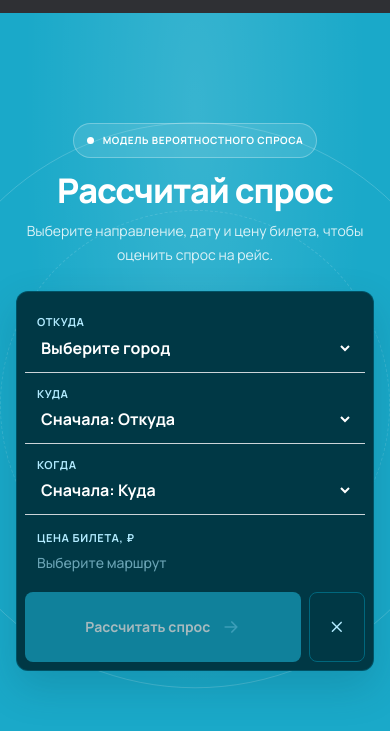
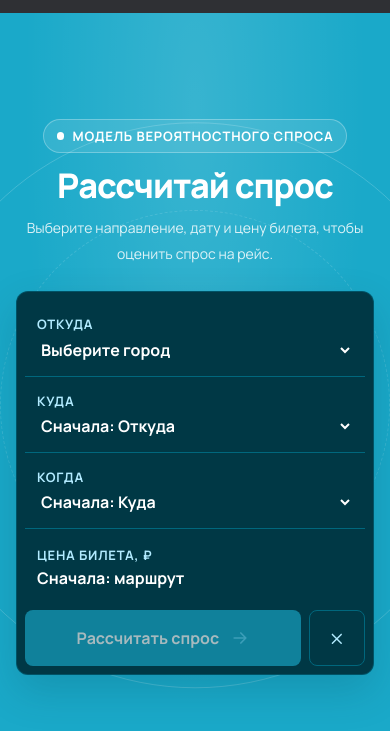
Before and after one commit to vintage19111/reshis_2026, a plain HTML site: page index.html in a window 390 px wide. Shown: the part 51-782 px from the top of the page. Drawn offline with nearby package versions, Linux system fonts and the light colour scheme.

Commit message:
Polish responsive demand form and chart

```diff
--- a/index.html
+++ b/index.html
@@ -104,7 +104,7 @@
                 type="number"
                 inputmode="numeric"
                 step="1"
-                placeholder="Выберите маршрут"
+                placeholder="Сначала: маршрут"
                 disabled
                 required
               />
--- a/script.js
+++ b/script.js
@@ -658,27 +658,6 @@ function drawQuantileChart() {
     }),
   );
 
-  const capacityLabel = "Мест: " + numberFormat.format(chart.seats);
-  const capacityLabelWidth = capacityLabel.length * 7.2 + 16;
-  const capacityLabelX = plotRight - capacityLabelWidth;
-  const capacityLabelY = Math.max(plotTop, capacityY - 25);
-  quantileChart.append(
-    createSvgElement("rect", {
-      x: capacityLabelX,
-      y: capacityLabelY,
-      width: capacityLabelWidth,
-      height: 21,
-      rx: 8,
-      class: "chart-label-bg--limit",
-    }),
-    createSvgElement("text", {
-      x: capacityLabelX + capacityLabelWidth / 2,
-      y: capacityLabelY + 14,
-      "text-anchor": "middle",
-      class: "chart-label chart-label--limit",
-    }, capacityLabel),
-  );
-
   points.forEach((point) => {
     const isMedian = point.level === 0.5;
     const isSelected = point.level === chart.selectedLevel;
--- a/style.css
+++ b/style.css
@@ -28,6 +28,8 @@
   --line-height-body-md: 1.25rem;
   --font-size-body-lg: 1rem;
   --line-height-body-lg: 1.5rem;
+  --font-size-body-xl: 1.125rem;
+  --line-height-body-xl: 1.625rem;
   --font-size-title-sm: 1rem;
   --line-height-title-sm: 1.375rem;
   --font-size-headline-md: 1.25rem;
@@ -40,6 +42,8 @@
   --line-height-headline-xl-mobile: 2rem;
   --font-size-display-hero: 3.25rem;
   --line-height-display-hero: 3.625rem;
+  --font-size-display-hero-start: 3.5rem;
+  --line-height-display-hero-start: 3.875rem;
   --font-size-display-hero-mobile: 2.125rem;
   --line-height-display-hero-mobile: 2.5rem;
   --font-size-metric: 1.5rem;
@@ -639,7 +643,7 @@ button {
 }
 
 .hero__content {
-  width: min(100%, 68rem);
+  width: min(100%, 76rem);
   margin: 0 auto;
   text-align: center;
 }
@@ -653,7 +657,7 @@ button {
   border: 1px solid color-mix(in srgb, var(--color-on-hero-surface) 28%, transparent);
   border-radius: var(--radius-full);
   background: color-mix(in srgb, var(--color-on-hero-surface) 10%, transparent);
-  font-size: var(--font-size-label-sm);
+  font-size: var(--font-size-label-md);
   font-weight: var(--font-weight-bold);
   letter-spacing: var(--letter-spacing-label-sm);
   text-transform: uppercase;
@@ -667,31 +671,26 @@ button {
 }
 
 .hero h1 {
-  font-size: var(--font-size-display-hero);
+  font-size: var(--font-size-display-hero-start);
   font-weight: var(--font-weight-extrabold);
   letter-spacing: var(--letter-spacing-display-hero);
-  line-height: var(--line-height-display-hero);
+  line-height: var(--line-height-display-hero-start);
 }
 
 .hero__description {
   margin-top: 0.75rem;
   color: color-mix(in srgb, var(--color-on-hero-surface) 84%, transparent);
-  font-size: var(--font-size-body-lg);
-  line-height: var(--line-height-body-lg);
+  font-size: var(--font-size-body-xl);
+  line-height: var(--line-height-body-xl);
 }
 
 .route-form {
   display: grid;
-  grid-template-columns:
-    minmax(7.75rem, 1fr)
-    minmax(8rem, 1fr)
-    minmax(7rem, 0.72fr)
-    minmax(7.5rem, 0.78fr)
-    minmax(14rem, auto);
+  grid-template-columns: repeat(4, minmax(0, 1fr));
   gap: 0.2rem;
   align-items: stretch;
-  margin-top: 2rem;
-  padding: 0.45rem;
+  margin: 2.25rem auto 0;
+  padding: 0.55rem;
   border: 1px solid color-mix(in srgb, var(--color-route-border) 60%, transparent);
   border-radius: var(--radius-lg);
   background: var(--color-route-surface);
@@ -705,14 +704,19 @@ button {
   min-width: 0;
   flex-direction: column;
   justify-content: center;
-  padding: 0.7rem 1rem;
+  min-height: 5.25rem;
+  padding: 0.8rem 1rem;
   border-right: 1px solid var(--color-route-border);
+}
+
+.route-form__field:nth-child(4) {
+  border-right: 0;
 }
 
 .route-form__field label {
   margin-bottom: 0.3rem;
   color: var(--color-route-muted);
-  font-size: var(--font-size-label-sm);
+  font-size: var(--font-size-label-md);
   font-weight: var(--font-weight-bold);
   letter-spacing: var(--letter-spacing-label-sm);
   text-transform: uppercase;
@@ -732,10 +736,10 @@ button {
 }
 
 .route-form__field input::placeholder {
-  color: var(--color-route-muted);
-  font-size: var(--font-size-body-sm);
-  font-weight: var(--font-weight-medium);
-  opacity: 0.85;
+  color: var(--color-on-route-surface);
+  font-size: var(--font-size-title-sm);
+  font-weight: var(--font-weight-bold);
+  opacity: 1;
 }
 
 .route-form__field input:focus-visible,
@@ -752,19 +756,28 @@ button {
   white-space: nowrap;
 }
 
+.route-form__field select[aria-disabled="true"] {
+  color: var(--color-on-route-surface);
+  font-size: var(--font-size-title-sm);
+  font-weight: var(--font-weight-bold);
+  text-overflow: clip;
+}
+
 .route-form__field select option {
   color: var(--color-on-surface);
   background-color: var(--color-surface);
 }
 
 .route-form__field select:disabled {
+  color: var(--color-route-muted);
   cursor: wait;
-  opacity: 0.7;
+  opacity: 1;
 }
 
 .route-form__field input:disabled {
+  color: var(--color-route-muted);
   cursor: not-allowed;
-  opacity: 0.7;
+  opacity: 1;
 }
 
 .route-form__submit:disabled {
@@ -774,16 +787,20 @@ button {
 
 .route-form__actions {
   display: flex;
+  grid-column: 1 / -1;
   min-width: 0;
   align-items: stretch;
+  justify-content: flex-end;
   gap: 0.5rem;
+  margin: 0.35rem 0.25rem 0.15rem;
 }
 
 .route-form__submit {
   display: inline-flex;
   min-width: 0;
-  min-height: 3.5rem;
+  min-height: 3.75rem;
   flex: 1 1 auto;
+  min-width: 17rem;
   align-items: center;
   justify-content: center;
   gap: 0.65rem;
@@ -792,7 +809,7 @@ button {
   border-radius: var(--radius-md);
   color: var(--color-on-route-action);
   background-color: var(--color-route-action);
-  font-size: var(--font-size-body-md);
+  font-size: var(--font-size-body-lg);
   font-weight: var(--font-weight-bold);
   white-space: nowrap;
   cursor: pointer;
@@ -811,7 +828,7 @@ button {
   border-radius: var(--radius-md);
   color: var(--color-route-muted);
   background: var(--color-route-surface);
-  font-size: var(--font-size-label-md);
+  font-size: var(--font-size-body-md);
   font-weight: var(--font-weight-bold);
   white-space: nowrap;
   cursor: pointer;
@@ -1195,11 +1212,6 @@ button {
   stroke-width: 3;
 }
 
-.chart-label-bg--limit {
-  fill: var(--color-warning-surface-subtle);
-  stroke: var(--color-warning);
-}
-
 .chart-label-bg--median {
   fill: var(--color-on-primary-container);
 }
@@ -1210,7 +1222,6 @@ button {
   font-weight: var(--font-weight-bold);
 }
 
-.chart-label--limit,
 .chart-tick--limit {
   fill: var(--color-warning);
 }
@@ -1355,15 +1366,25 @@ body.has-results .hero__description {
   display: none;
 }
 
+body.has-results .hero h1 {
+  font-size: var(--font-size-headline-xl);
+  line-height: var(--line-height-headline-xl);
+}
+
 body.has-results .route-form {
-  margin-top: 1.5rem;
+  margin-top: 1rem;
+}
+
+body.has-results .route-form__field {
+  min-height: 4.5rem;
+  padding-block: 0.6rem;
 }
 
 body.has-results .hero__hint {
   display: none;
 }
 
-@media (max-width: 900px) {
+@media (max-width: 1100px) {
   .route-form {
     grid-template-columns: repeat(2, minmax(0, 1fr));
   }
@@ -1372,23 +1393,22 @@ body.has-results .hero__hint {
     border-right: 0;
   }
 
-  .route-form__field--date {
-    border-top: 1px solid var(--color-border);
+  .route-form__field:nth-child(n + 3) {
+    border-top: 1px solid var(--color-route-border);
   }
 
   .route-form__submit {
-    min-height: 4.4rem;
+    min-height: 3.75rem;
+    min-width: 0;
     margin: 0;
   }
 
   .route-form__actions {
-    grid-column: 1 / -1;
-    min-height: 4.4rem;
-    margin: 0.35rem;
+    margin: 0.4rem 0.25rem 0.15rem;
   }
 
   .route-form__reset {
-    min-height: 4.4rem;
+    min-height: 3.75rem;
   }
 
   .chart-card__header {
@@ -1461,7 +1481,7 @@ body.has-results .hero__hint {
 
   .hero__eyebrow {
     margin-bottom: 0.75rem;
-    font-size: 0.625rem;
+    font-size: var(--font-size-label-md);
   }
 
   .hero__description {
@@ -1488,11 +1508,11 @@ body.has-results .hero__hint {
 
   .route-form__field,
   .route-form__field:nth-child(2),
-  .route-form__field--date {
-    min-height: 4.45rem;
+  .route-form__field:nth-child(n + 3) {
+    min-height: 4.75rem;
     padding: 0.65rem 0.75rem;
     border-right: 0;
-    border-top: 1px solid var(--color-border);
+    border-top: 1px solid var(--color-route-border);
   }
 
   .route-form__field:first-child {
@@ -1510,6 +1530,7 @@ body.has-results .hero__hint {
 
   .route-form__submit {
     min-height: 3.5rem;
+    min-width: 0;
     padding-inline: 0.8rem;
     margin: 0;
   }
@@ -1530,7 +1551,7 @@ body.has-results .hero__hint {
 
   .hero__hint {
     margin-top: 0.85rem;
-    font-size: var(--font-size-label-sm);
+    font-size: var(--font-size-label-md);
   }
 
   .results-section {
```
